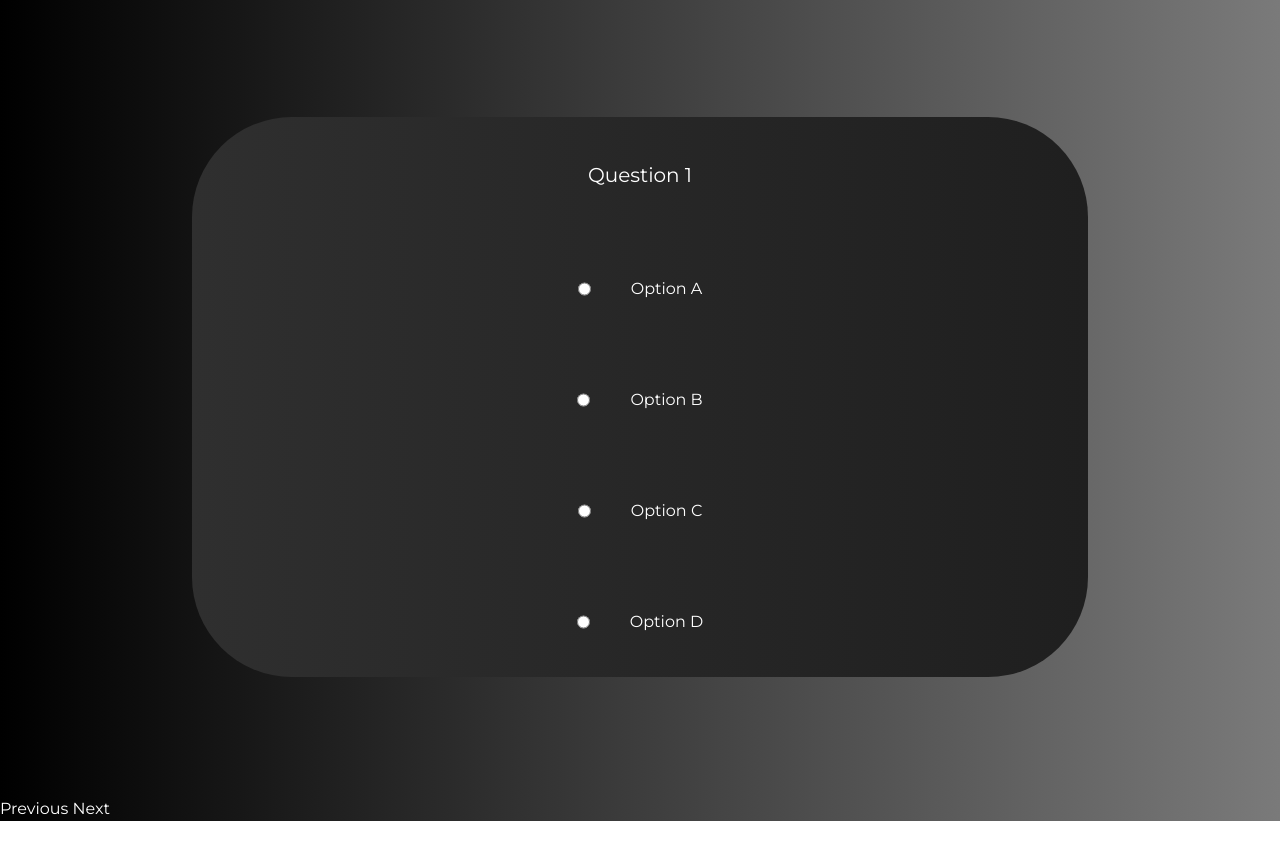
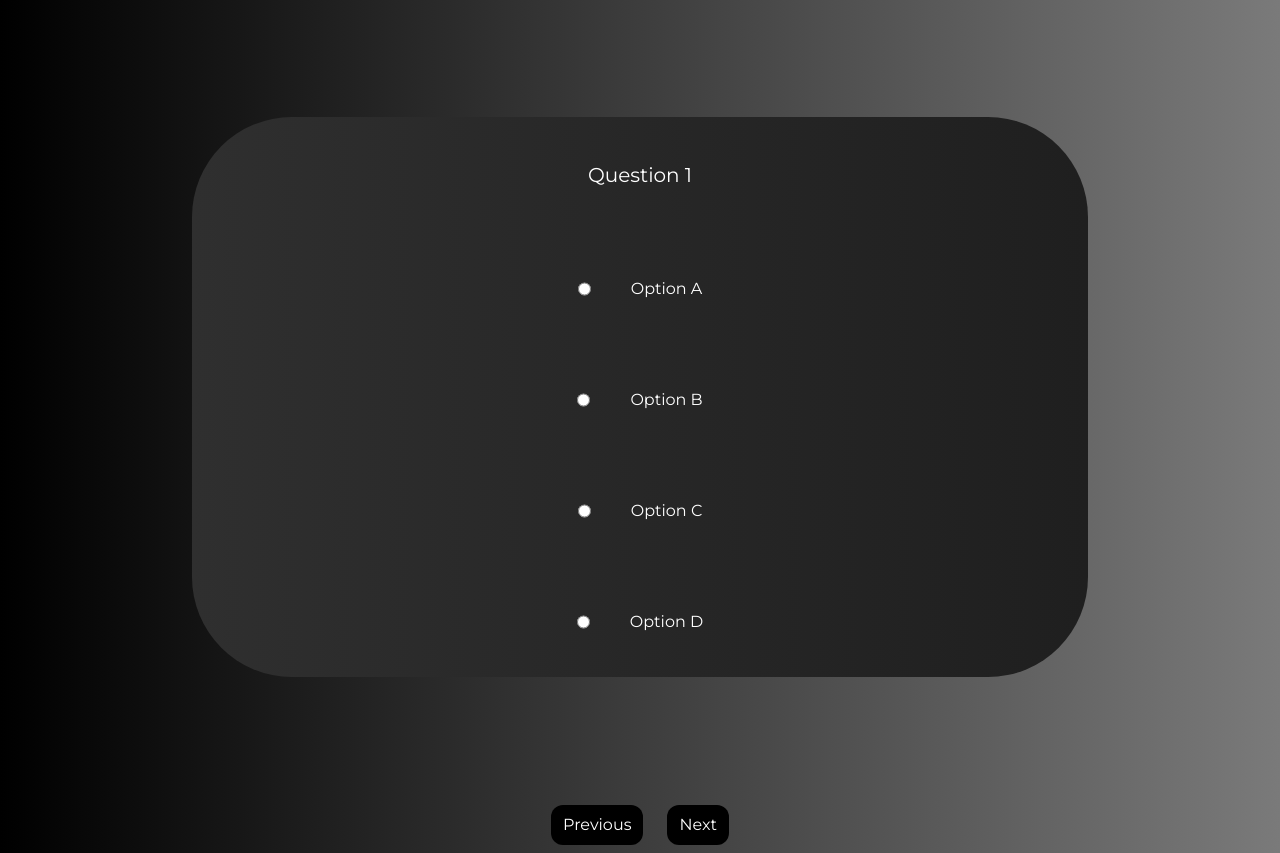
Before and after one commit to AnshumanAryan24/Hackovation-2024-Project, a plain HTML site: page frontend/quiz.html in a window 1280 px wide. Shown: the part 215-1068 px from the top of the page. Before the commit the page ends 1036 px from the top, so only its background shows below. Drawn offline with nearby package versions, Linux system fonts and the light colour scheme.

Commit message:
Minor changes made

```diff
--- a/frontend/quiz.html
+++ b/frontend/quiz.html
@@ -64,7 +64,13 @@
         </div>
       </div>
     </div>
-    <button id="prev-btn">Previous</button>
-    <button id="next-btn">Next</button>
+    <div class="flex flex-wrap flex-row justify-center items-center">
+      <button class="rounded-xl px-3 py-2 mx-3 my-2 bg-black" id="prev-btn">
+        Previous
+      </button>
+      <button class="rounded-xl px-3 py-2 mx-3 my-2 bg-black" id="next-btn">
+        Next
+      </button>
+    </div>
   </body>
 </html>
```
